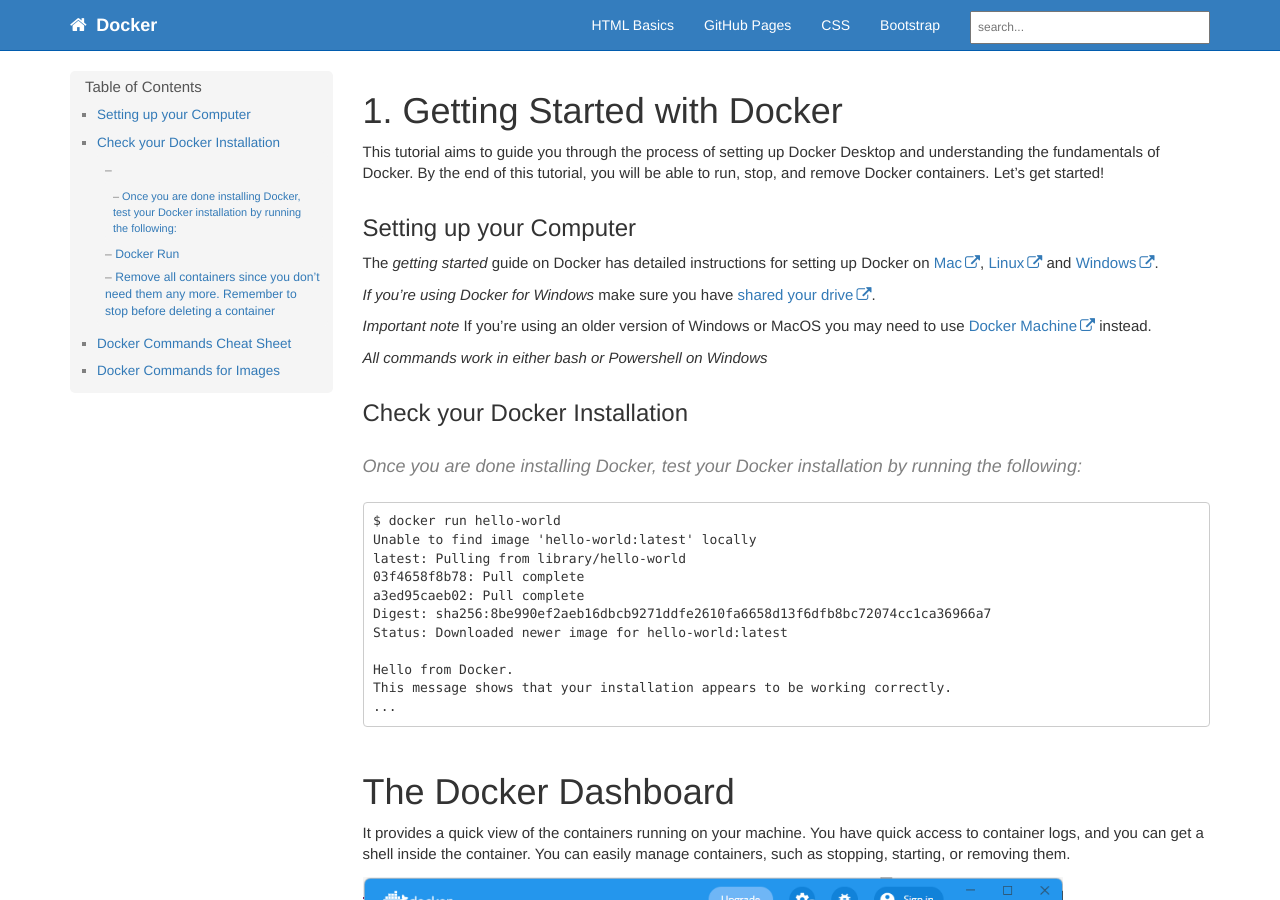
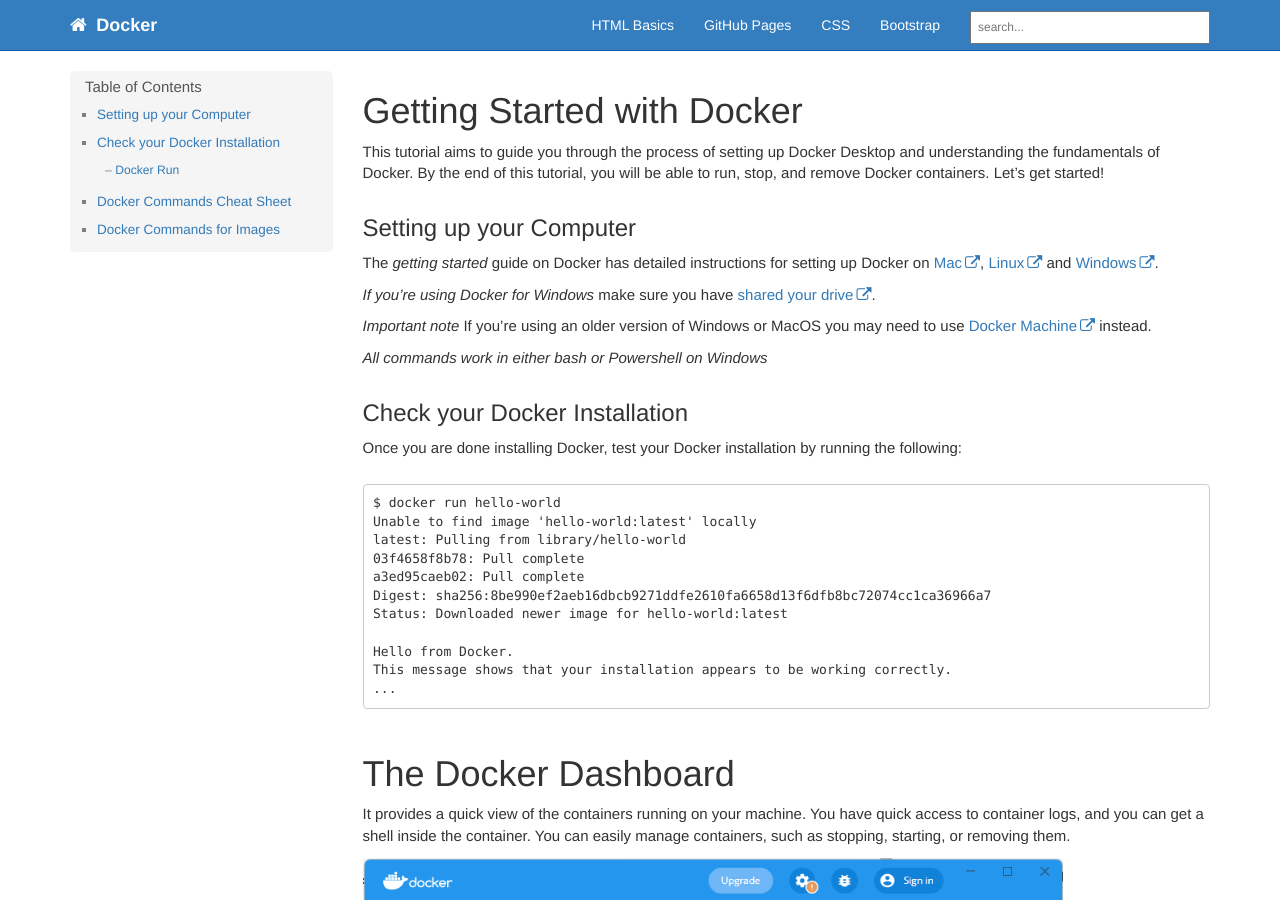
Before and after one commit to dipaish/OS22, a Jekyll site: the page built from docs/index.md, in a window 1280 px wide and 900 px high. Built offline with Jekyll 4.4.1, drawn with Linux system fonts in a browser that asks for light colours; our own code applies the rules of GitHub Pages for plain Markdown files; comment, search, counter and statistics services are not loaded.

Commit message:
minor fixes

````diff
--- a/docs/index.md
+++ b/docs/index.md
@@ -1,4 +1,4 @@
-# 1. Getting Started with Docker
+# Getting Started with Docker
 This tutorial aims to guide you through the process of setting up Docker Desktop and understanding the fundamentals of Docker. By the end of this tutorial, you will be able to run, stop, and remove Docker containers. Let's get started!
 
 ## Setting up your Computer
@@ -12,7 +12,7 @@
 *All commands work in either bash or Powershell on Windows*
 
 ## Check your Docker Installation
-#### Once you are done installing Docker, test your Docker installation by running the following:
+Once you are done installing Docker, test your Docker installation by running the following:
 
 ```
 $ docker run hello-world
@@ -154,7 +154,7 @@
 * `-d` will run the container in detached mode, meaning it will run in the background.
 * `mysql:tag`: This part specifies the Docker image to use for the container. In this example, it uses the official MySQL image with a specific tag. The tag represents a specific version or variant of the MySQL image (e.g., latest, 8.0, 5.7, etc.).
 
-### Remove all containers since you don't need them any more. Remember to stop before deleting a container
+***Remove all containers since you don't need them any more. Remember to stop before deleting a container***
 ```bash
 - docker stop continaername/id
 - docker remove continaername/id
````
